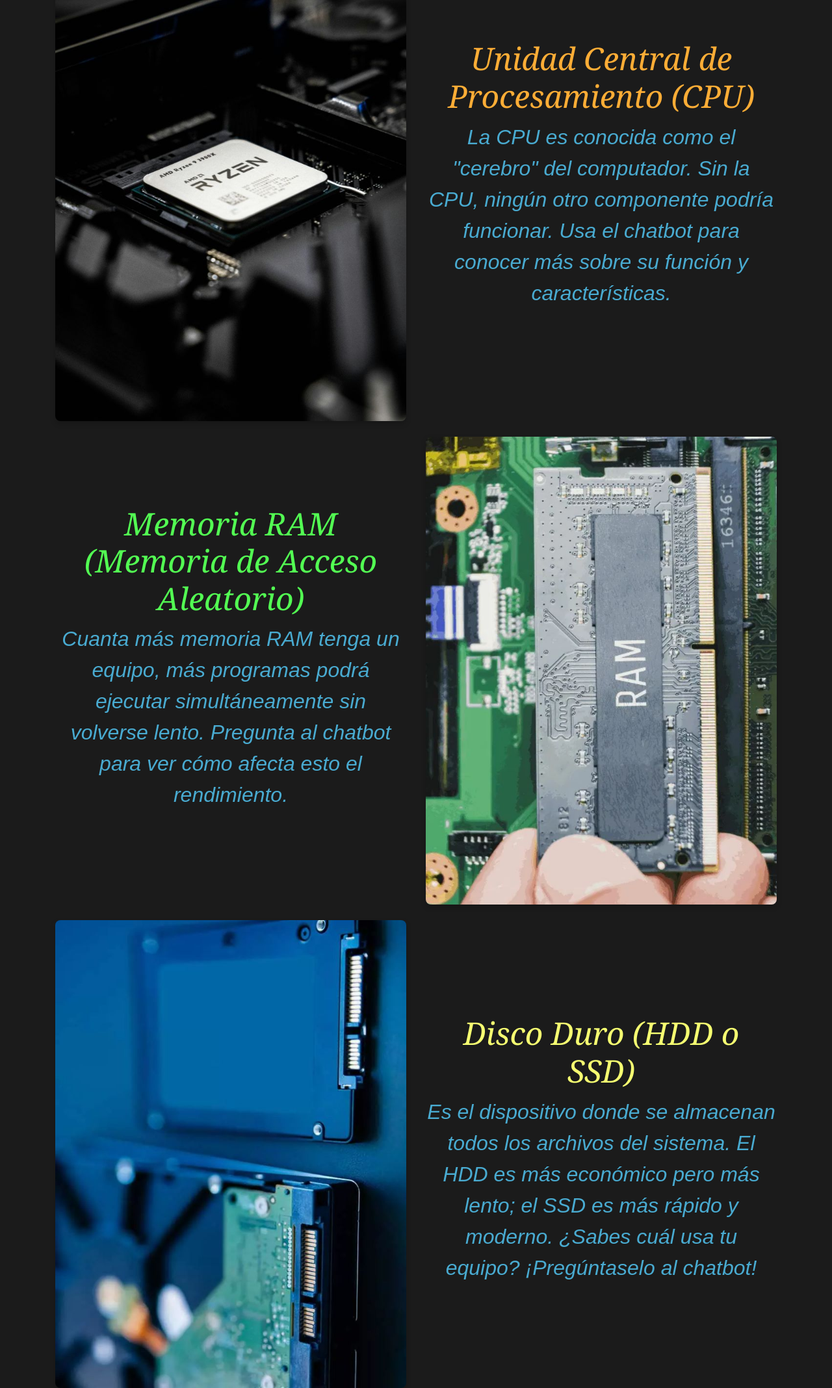
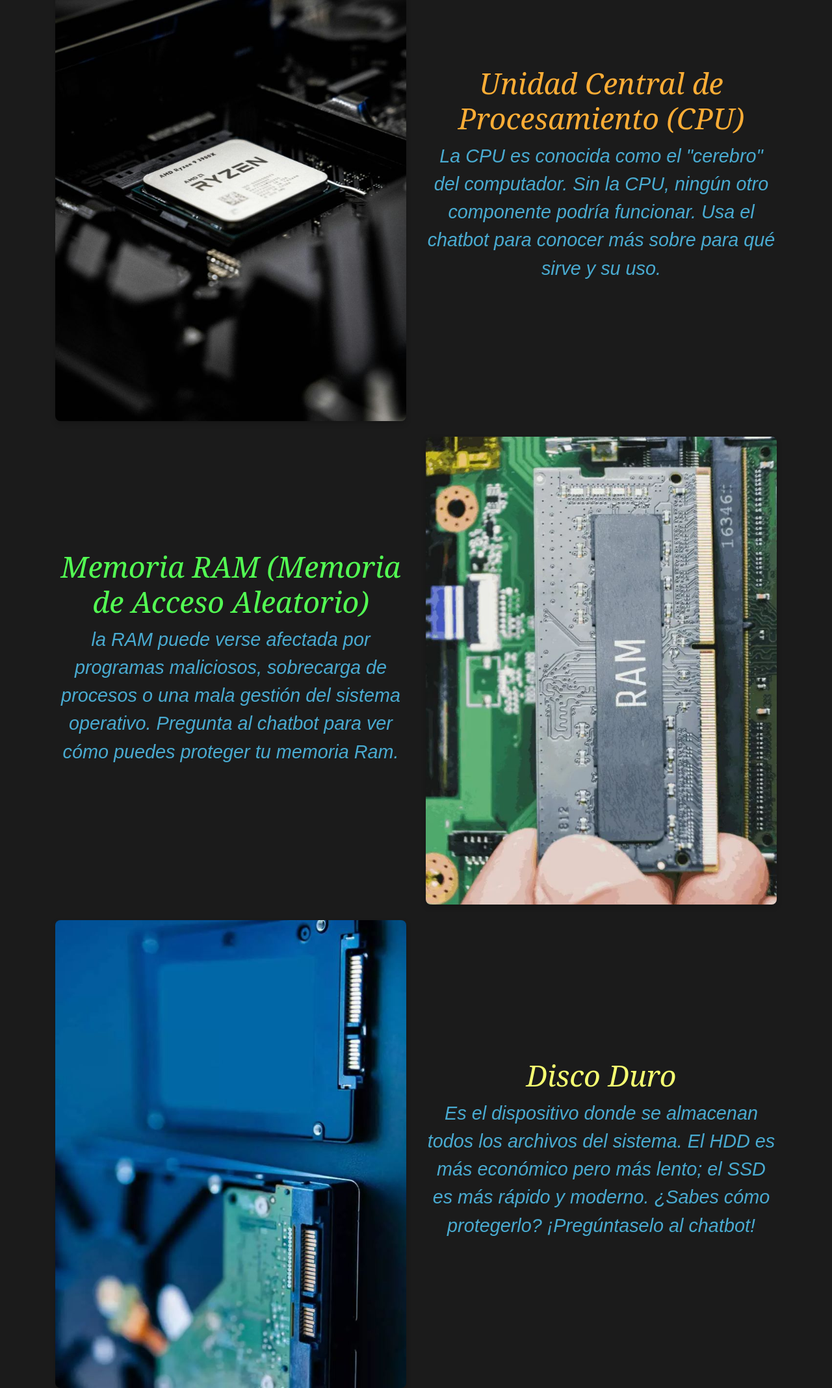
Before and after one commit to componenteshardware/componenteshardware.github.io, a plain HTML site: page menu.html in a window 1280 px wide. Shown: the part 422-2558 px from the top of the page at 65% size. Drawn offline with nearby package versions, Linux system fonts and the light colour scheme.

Commit message:
menu.html

```diff
--- a/menu.html
+++ b/menu.html
@@ -29,7 +29,7 @@
         <!-- Nav Bar Start -->
         <div class="navbar navbar-expand-lg bg-light navbar-light">
             <div class="container-fluid">
-                <a href="index.html" class="navbar-brand"><img src="img/logo.png" alt="Logo" style="height:500px; margin-right:20px;">Hardware <span> del Computador</span></a>
+                <a href="index.html" class="navbar-brand"><img src="img/logo.png" alt="Logo" style="height:500px; margin-right:20px;">Hardware<span> del Computador</span></a>
                 <button type="button" class="navbar-toggler" data-toggle="collapse" data-target="#navbarCollapse">
                     <span class="navbar-toggler-icon"></span>
                 </button>
@@ -79,8 +79,8 @@
         </div>
         <!-- Texto derecha -->
         <div class="col-md-6 text-center">
-            <h3 style="font-family: 'Georgia', serif; font-size: 3rem; font-style: italic; color: #fdad36;">Unidad Central de Procesamiento (CPU)</h3>
-            <p style="font-family: 'Arial', sans-serif; font-size: 2rem; font-style: italic; color: #49abd1;">La CPU es conocida como el "cerebro" del computador. Sin la CPU, ningún otro componente podría funcionar. Usa el chatbot para conocer más sobre su función y características.</p>
+            <h3 style="font-family: 'Georgia', serif; font-size: 2.8rem; font-style: italic; color: #fdad36;">Unidad Central de Procesamiento (CPU)</h3>
+            <p style="font-family: 'Arial', sans-serif; font-size: 1.8rem; font-style: italic; color: #49abd1;">La CPU es conocida como el "cerebro" del computador. Sin la CPU, ningún otro componente podría funcionar. Usa el chatbot para conocer más sobre para qué sirve y su uso.</p>
             <br>
         </div>
     </div>
@@ -93,8 +93,8 @@
         </div>
         <!-- Texto izquierda -->
         <div class="col-md-6 text-center">
-            <h3 style="font-family: 'Georgia', serif; font-size: 3rem; font-style: italic; color: #53ff53;">Memoria RAM (Memoria de Acceso Aleatorio)</h3>
-            <p style="font-family: 'Arial', sans-serif; font-size: 2rem; font-style: italic; color: #49abd1;">Cuanta más memoria RAM tenga un equipo, más programas podrá ejecutar simultáneamente sin volverse lento. Pregunta al chatbot para ver cómo afecta esto el rendimiento.</p>
+            <h3 style="font-family: 'Georgia', serif; font-size: 2.8rem; font-style: italic; color: #53ff53;">Memoria RAM (Memoria de Acceso Aleatorio)</h3>
+            <p style="font-family: 'Arial', sans-serif; font-size: 1.8rem; font-style: italic; color: #49abd1;">la RAM puede verse afectada por programas maliciosos, sobrecarga de procesos o una mala gestión del sistema operativo. Pregunta al chatbot para ver cómo puedes proteger tu memoria Ram.</p>
             <br>
         </div>
     </div>
@@ -109,8 +109,8 @@
 
         <!-- Texto derecha -->
         <div class="col-md-6 text-center">
-            <h3 style="font-family: 'Georgia', serif; font-size: 3rem; font-style: italic; color: #f6ff71;">Disco Duro (HDD o SSD)</h3>
-            <p style="font-family: 'Arial', sans-serif; font-size: 2rem; font-style: italic; color: #49abd1;">Es el dispositivo donde se almacenan todos los archivos del sistema. El HDD es más económico pero más lento; el SSD es más rápido y moderno. ¿Sabes cuál usa tu equipo? ¡Pregúntaselo al chatbot!</p>
+            <h3 style="font-family: 'Georgia', serif; font-size: 2.8rem; font-style: italic; color: #f6ff71;">Disco Duro</h3>
+            <p style="font-family: 'Arial', sans-serif; font-size: 1.8rem; font-style: italic; color: #49abd1;">Es el dispositivo donde se almacenan todos los archivos del sistema. El HDD es más económico pero más lento; el SSD es más rápido y moderno. ¿Sabes cómo protegerlo? ¡Pregúntaselo al chatbot!</p>
         </div>
     </div>
 </div>
@@ -174,7 +174,7 @@
 
         <!-- Servicio de Caballeros -->
         <div class="col-md-6 text-center">
-            <h3 style="color: white;">BIOS/UEFI</h3>
+            <h3 style="color: white;">BIOS</h3>
             <img src="img/service-caballeros.jpg" alt="Servicio de Caballeros" class="img-fluid mb-3">
 
             <p style="font-size: 1.2rem; text-align: center; font-weight: bold; line-height: 1.5; margin-bottom: 10px; color: white;">
```
